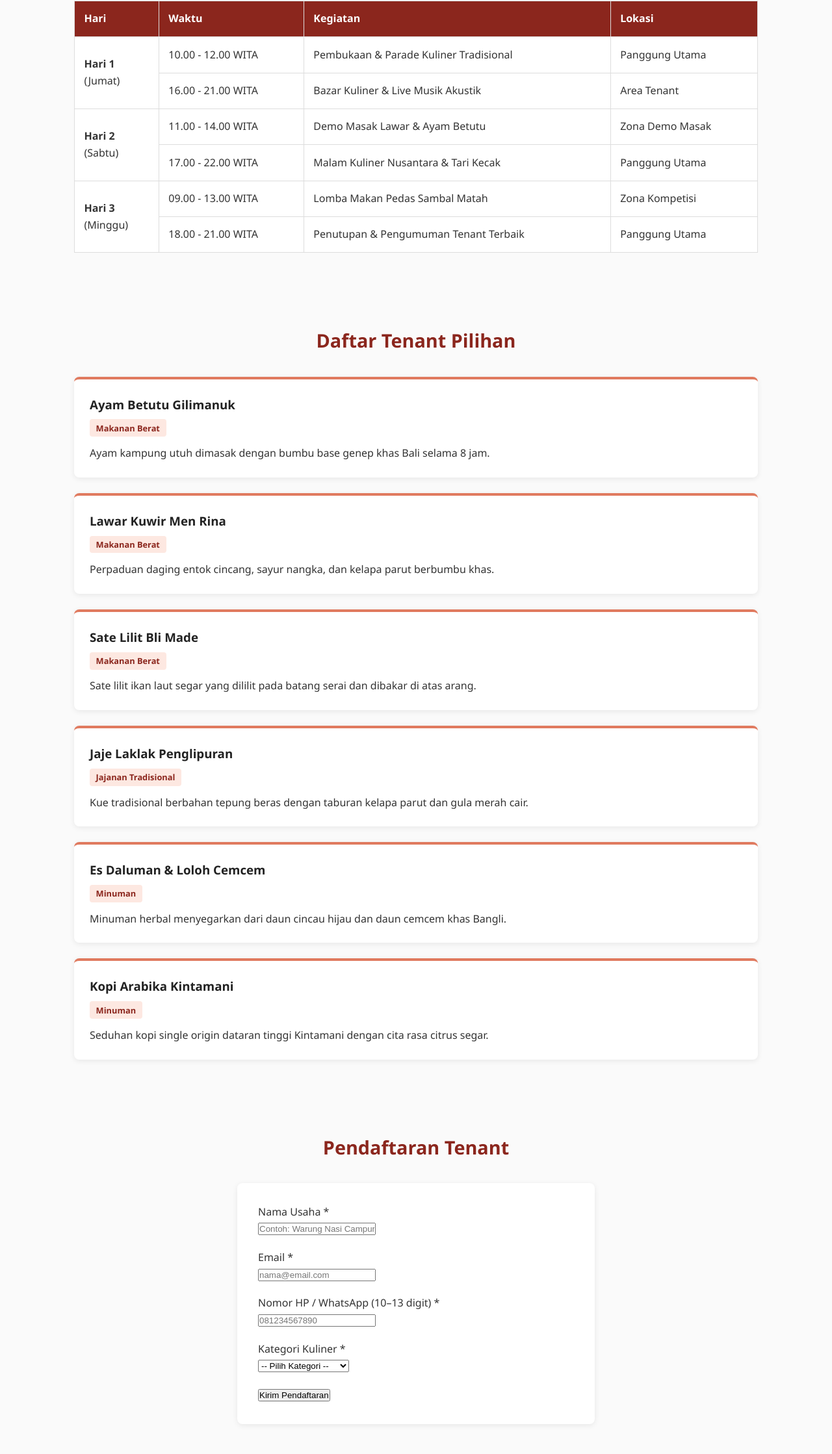
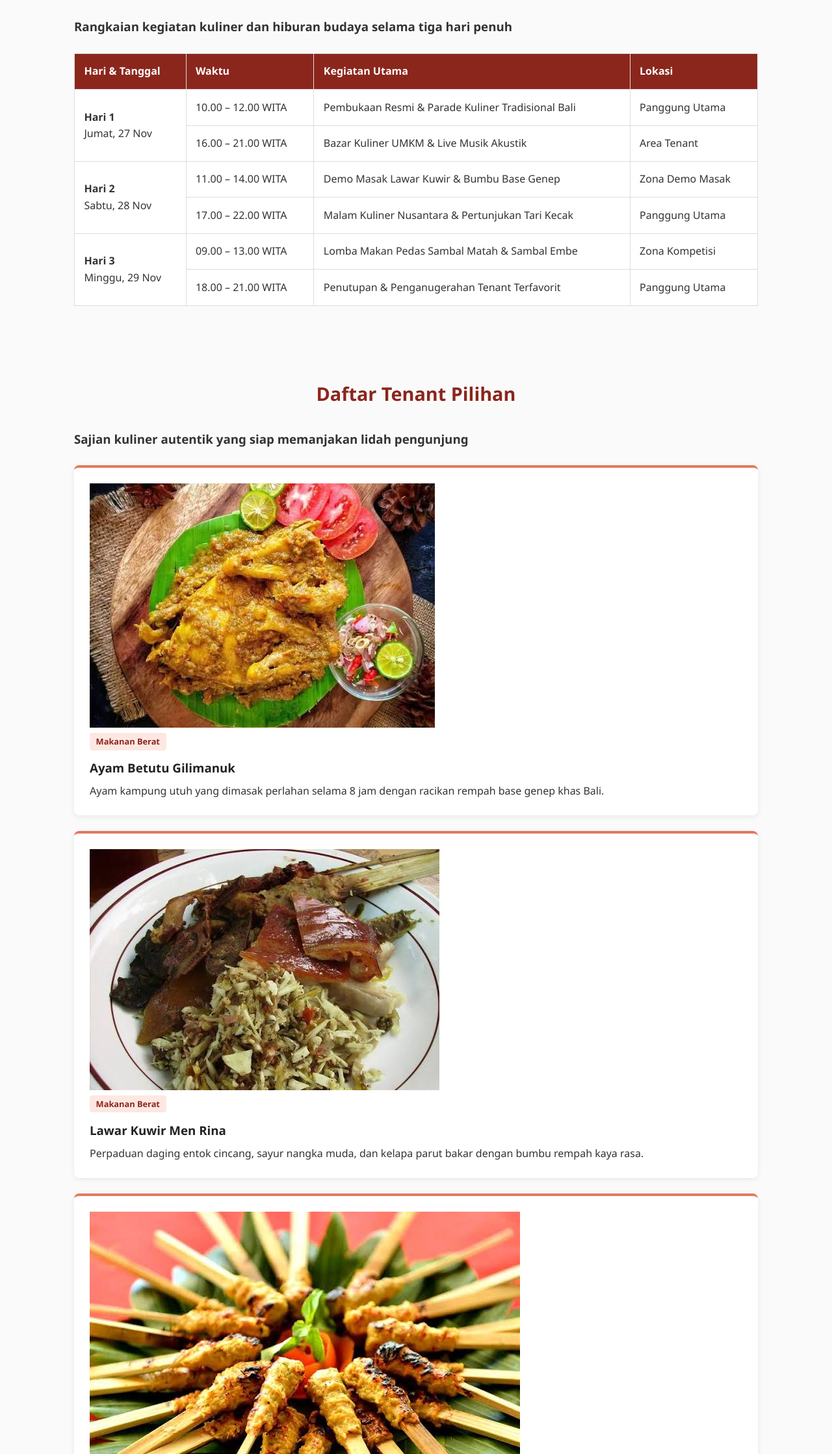
Before and after one commit to solliawan/SORE-KAMIS-PENGEMBANGAN-SISTEM-SISI-KLIEN, a plain HTML site: page PROYEK/index.html in a window 1280 px wide. Shown: the part 562-2800 px from the top of the page at 65% size. Drawn offline with Linux system fonts and the light colour scheme.

```diff
--- a/PROYEK/index.html
+++ b/PROYEK/index.html
@@ -8,9 +8,9 @@
 </head>
 <body>
 
-  <!-- 1. HEADER & NAVBAR STICKY -->
+  <!-- 1. HEADER & NAVBAR STICKY (FLEXBOX) -->
   <header class="navbar">
-    <div class="logo">KulinerBali</div>
+    <div class="logo">Kuliner<span>Bali</span></div>
     <nav>
       <ul class="nav-links">
         <li><a href="#beranda">Beranda</a></li>
@@ -22,60 +22,68 @@
   </header>
 
   <main>
-    <!-- 2. HERO SECTION DENGAN FADE-IN -->
+    <!-- 2. HERO SECTION DENGAN FADE-IN (@KEYFRAMES) -->
     <section id="beranda" class="hero">
       <div class="hero-content">
+        <span class="hero-tag">27 – 29 November 2026 • Lapangan Renon, Denpasar</span>
         <h1>Festival Kuliner Bali 2026</h1>
-        <p>Nikmati kelezatan autentik warisan kuliner Pulau Dewata dari puluhan UMKM pilihan langsung di Lapangan Renon, Denpasar.</p>
+        <p>Rayakan kekayaan cita rasa autentik Pulau Dewata. Nikmati puluhan hidangan legendaris, jajanan tradisional, dan kopi pilihan langsung dari UMKM terbaik Bali.</p>
+        <div class="hero-buttons">
           <a href="#daftar" class="btn-cta">Daftar Jadi Tenant</a>
+          <a href="#jadwal" class="btn-secondary">Lihat Jadwal Acara</a>
+        </div>
       </div>
     </section>
 
-    <!-- 3. TABEL JADWAL ACARA 3 HARI -->
+    <!-- 3. TABEL JADWAL ACARA 3 HARI (THEAD, TBODY, ROWSPAN) -->
     <section id="jadwal" class="container">
-      <h2>Jadwal Acara</h2>
+      <div class="section-header">
+        <h2>Jadwal Acara Festival</h2>
+        <h3>Rangkaian kegiatan kuliner dan hiburan budaya selama tiga hari penuh</h3>
+        <br>
+      </div>
       <div class="table-wrapper">
         <table>
           <thead>
             <tr>
-              <th>Hari</th>
+              <th>Hari & Tanggal</th>
               <th>Waktu</th>
-              <th>Kegiatan</th>
+              <th>Kegiatan Utama</th>
               <th>Lokasi</th>
             </tr>
           </thead>
           <tbody>
             <tr>
-              <td rowspan="2"><strong>Hari 1</strong><br>(Jumat)</td>
-              <td>10.00 - 12.00 WITA</td>
-              <td>Pembukaan & Parade Kuliner Tradisional</td>
+              <td rowspan="2" class="hari-col"><strong>Hari 1</strong><br><span>Jumat, 27 Nov</span></td>
+              <td>10.00 – 12.00 WITA</td>
+              <td>Pembukaan Resmi & Parade Kuliner Tradisional Bali</td>
               <td>Panggung Utama</td>
             </tr>
             <tr>
-              <td>16.00 - 21.00 WITA</td>
-              <td>Bazar Kuliner & Live Musik Akustik</td>
+              <td>16.00 – 21.00 WITA</td>
+              <td>Bazar Kuliner UMKM & Live Musik Akustik</td>
               <td>Area Tenant</td>
             </tr>
             <tr>
-              <td rowspan="2"><strong>Hari 2</strong><br>(Sabtu)</td>
-              <td>11.00 - 14.00 WITA</td>
-              <td>Demo Masak Lawar & Ayam Betutu</td>
+              <td rowspan="2" class="hari-col"><strong>Hari 2</strong><br><span>Sabtu, 28 Nov</span></td>
+              <td>11.00 – 14.00 WITA</td>
+              <td>Demo Masak Lawar Kuwir & Bumbu Base Genep</td>
               <td>Zona Demo Masak</td>
             </tr>
             <tr>
-              <td>17.00 - 22.00 WITA</td>
-              <td>Malam Kuliner Nusantara & Tari Kecak</td>
+              <td>17.00 – 22.00 WITA</td>
+              <td>Malam Kuliner Nusantara & Pertunjukan Tari Kecak</td>
               <td>Panggung Utama</td>
             </tr>
             <tr>
-              <td rowspan="2"><strong>Hari 3</strong><br>(Minggu)</td>
-              <td>09.00 - 13.00 WITA</td>
-              <td>Lomba Makan Pedas Sambal Matah</td>
+              <td rowspan="2" class="hari-col"><strong>Hari 3</strong><br><span>Minggu, 29 Nov</span></td>
+              <td>09.00 – 13.00 WITA</td>
+              <td>Lomba Makan Pedas Sambal Matah & Sambal Embe</td>
               <td>Zona Kompetisi</td>
             </tr>
             <tr>
-              <td>18.00 - 21.00 WITA</td>
-              <td>Penutupan & Pengumuman Tenant Terbaik</td>
+              <td>18.00 – 21.00 WITA</td>
+              <td>Penutupan & Penganugerahan Tenant Terfavorit</td>
               <td>Panggung Utama</td>
             </tr>
           </tbody>
@@ -83,46 +91,90 @@
       </div>
     </section>
 
-    <!-- 4. GALERI TENANT (MINIMAL 6 KARTU) -->
-    <section id="tenant" class="container">
+    <!-- 4. GALERI TENANT (6 KARTU, CSS GRID, HOVER TRANSITION + TRANSFORM) -->
+    <section id="tenant" class="bg-soft">
+      <div class="container">
+        <div class="section-header">
           <h2>Daftar Tenant Pilihan</h2>
+          <h3>Sajian kuliner autentik yang siap memanjakan lidah pengunjung</h3>
+          <br>
+        </div>
         <div class="tenant-grid">
           <article class="card">
+            <div class="card-img-wrap">
+              <img src="Gambar/ayam-betutu.jpg" alt="Ayam Betutu Gilimanuk" class="card-img" loading="lazy">
+            </div>
+            <div class="card-body">
+              <span class="badge">Makanan Berat</span>
               <h3>Ayam Betutu Gilimanuk</h3>
+              <p>Ayam kampung utuh yang dimasak perlahan selama 8 jam dengan racikan rempah base genep khas Bali.</p>
+            </div>
+          </article>
+
+          <article class="card">
+            <div class="card-img-wrap">
+              <img src="Gambar/lawar_kuwir.jpg" alt="Lawar Kuwir Men Rina" class="card-img" loading="lazy">
+            </div>
+            <div class="card-body">
               <span class="badge">Makanan Berat</span>
-          <p>Ayam kampung utuh dimasak dengan bumbu base genep khas Bali selama 8 jam.</p>
+              <h3>Lawar Kuwir Men Rina</h3>
+              <p>Perpaduan daging entok cincang, sayur nangka muda, dan kelapa parut bakar dengan bumbu rempah kaya rasa.</p>
+            </div>
           </article>
+
           <article class="card">
-          <h3>Lawar Kuwir Men Rina</h3>
+            <div class="card-img-wrap">
+              <img src="Gambar/sate_lilit.jpg" alt="Sate Lilit Bli Made" class="card-img" loading="lazy">
+            </div>
+            <div class="card-body">
               <span class="badge">Makanan Berat</span>
-          <p>Perpaduan daging entok cincang, sayur nangka, dan kelapa parut berbumbu khas.</p>
+              <h3>Sate Lilit Bli Made</h3>
+              <p>Olahan ikan tuna laut segar berbumbu rempah yang dililitkan pada batang serai dan dipanggang di atas bara.</p>
+            </div>
           </article>
+
           <article class="card">
-          <h3>Sate Lilit Bli Made</h3>
-          <span class="badge">Makanan Berat</span>
-          <p>Sate lilit ikan laut segar yang dililit pada batang serai dan dibakar di atas arang.</p>
+            <div class="card-img-wrap">
+              <img src="Gambar/jaje_laklak.jpg" alt="Jaje Laklak Penglipuran" class="card-img" loading="lazy">
+            </div>
+            <div class="card-body">
+              <span class="badge">Jajanan Tradisional</span>
+              <h3>Jaje Laklak Penglipuran</h3>
+              <p>Kue tradisional panggang berbahan tepung beras yang disajikan hangat dengan kelapa parut dan saus gula merah.</p>
+            </div>
           </article>
+
           <article class="card">
-          <h3>Jaje Laklak Penglipuran</h3>
-          <span class="badge">Jajanan Tradisional</span>
-          <p>Kue tradisional berbahan tepung beras dengan taburan kelapa parut dan gula merah cair.</p>
+            <div class="card-img-wrap">
+              <img src="Gambar/es-daluman.jpg" alt="Es Daluman & Loloh Cemcem" class="card-img" loading="lazy">
+            </div>
+            <div class="card-body">
+              <span class="badge">Minuman Segar</span>
+              <h3>Es Daluman & Loloh Cemcem</h3>
+              <p>Minuman tradisional menyegarkan dari ekstrak daun cincau hijau dan daun cemcem khas Desa Penglipuran.</p>
+            </div>
           </article>
+
           <article class="card">
-          <h3>Es Daluman & Loloh Cemcem</h3>
-          <span class="badge">Minuman</span>
-          <p>Minuman herbal menyegarkan dari daun cincau hijau dan daun cemcem khas Bangli.</p>
+            <div class="card-img-wrap">
+              <img src="Gambar/ki-kintamani.jpg" alt="Kopi Arabika Kintamani" class="card-img" loading="lazy">
+            </div>
+            <div class="card-body">
+              <span class="badge">Kopi & Minuman</span>
+              <h3>Kopi Arabika Kintamani</h3>
+              <p>Seduhan biji kopi single origin dataran tinggi Kintamani dengan karakter aroma jeruk segar dan keasaman seimbang.</p>
+            </div>
           </article>
-        <article class="card">
-          <h3>Kopi Arabika Kintamani</h3>
-          <span class="badge">Minuman</span>
-          <p>Seduhan kopi single origin dataran tinggi Kintamani dengan cita rasa citrus segar.</p>
-        </article>
+        </div>
       </div>
     </section>
 
     <!-- 5. FORM PENDAFTARAN TENANT -->
     <section id="daftar" class="container">
-      <h2>Pendaftaran Tenant</h2>
+      <div class="section-header">
+        <h2>Pendaftaran Tenant UMKM</h2>
+        <p style="text-align: center;">Bergabunglah menjadi bagian dari perhelatan kuliner terbesar di Bali</p>
+      </div>
       <form class="form-daftar" action="#" method="post">
         <div class="form-group">
           <label for="nama_usaha">Nama Usaha *</label>
@@ -130,33 +182,33 @@
         </div>
 
         <div class="form-group">
-          <label for="email">Email *</label>
+          <label for="email">Alamat Email *</label>
           <input type="email" id="email" name="email" placeholder="nama@email.com" required>
         </div>
 
         <div class="form-group">
           <label for="no_hp">Nomor HP / WhatsApp (10–13 digit) *</label>
-          <input type="tel" id="no_hp" name="no_hp" pattern="[0-9]{10,13}" title="Masukkan 10 hingga 13 digit angka" placeholder="081234567890" required>
+          <input type="tel" id="no_hp" name="no_hp" pattern="[0-9]{10,13}" title="Masukkan 10 hingga 13 digit angka tanpa spasi atau tanda hubung" placeholder="081234567890" required>
         </div>
 
         <div class="form-group">
           <label for="kategori">Kategori Kuliner *</label>
           <select id="kategori" name="kategori" required>
-            <option value="">-- Pilih Kategori --</option>
+            <option value="">-- Pilih Kategori Kuliner --</option>
             <option value="makanan-berat">Makanan Berat</option>
             <option value="jajanan">Jajanan Tradisional</option>
-            <option value="minuman">Minuman</option>
+            <option value="minuman">Minuman & Kopi</option>
             <option value="oleh-oleh">Oleh-oleh Kemasan</option>
           </select>
         </div>
 
-        <button type="submit" class="btn-submit">Kirim Pendaftaran</button>
+        <button type="submit" class="btn-submit">Kirim Pendaftaran Tenant</button>
       </form>
     </section>
   </main>
 
-  <footer>
-    <p style="text-align: center;">&copy; 2026 Festival Kuliner Bali. Semua Hak Dilindungi.</p>
+  <footer style="text-align: center;">
+    <p>&copy; 2026 Festival Kuliner Bali. Diselenggarakan di Lapangan Puputan Margarana Renon, Denpasar.</p>
   </footer>
 
 </body>
```
Also changed, not shown: PROYEK/Gambar/ayam-betutu.jpg (added), PROYEK/Gambar/es-daluman.jpg (added), PROYEK/Gambar/jaje_laklak.jpg (added), PROYEK/Gambar/ki-kintamani.jpg (added), PROYEK/Gambar/lawar_kuwir.jpg (added), PROYEK/Gambar/sate_lilit.jpg (added), 2 other files. Lines whose indentation alone changed are shown as unchanged.
